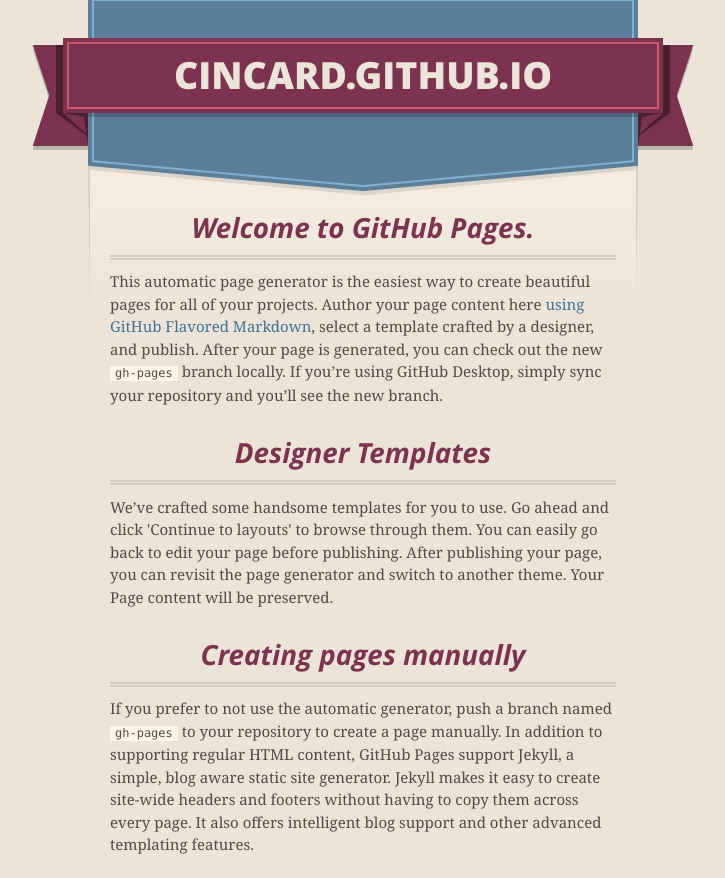
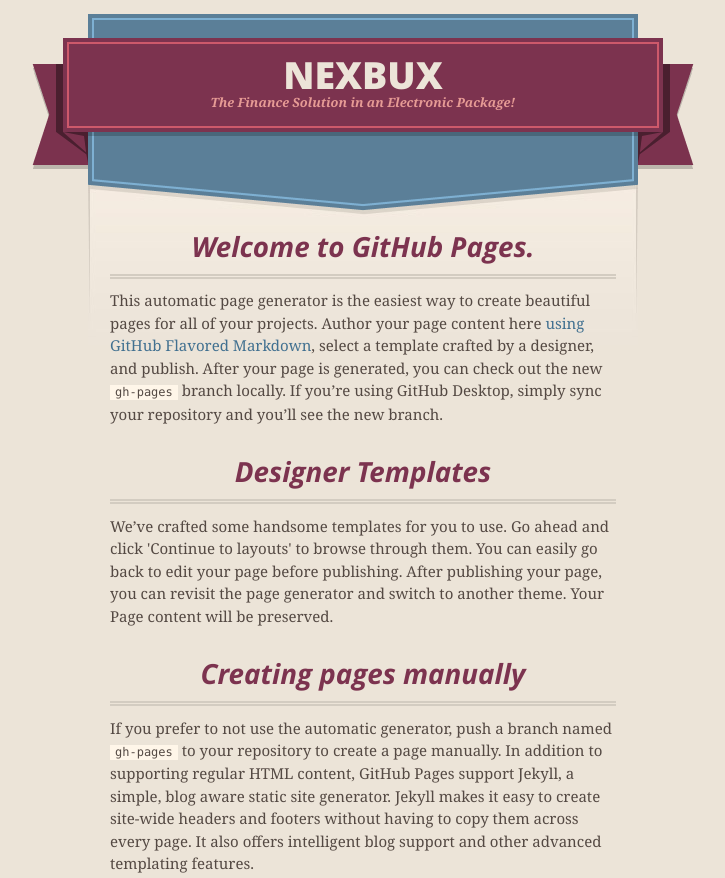
Before and after one commit to CinCard/CinCard.github.io, a plain HTML site: page index.html in a window 1280 px wide. Shown: the top 878 px of the page, without its empty margins (277-1002 px from the left). Drawn offline with nearby package versions, Linux system fonts and the light colour scheme.

Commit message:
Update index.html

```diff
--- a/index.html
+++ b/index.html
@@ -17,7 +17,7 @@
         $('#main_content').headsmart()
       })
     </script>
-    <title>Cincard.GitHub.io by CinCard</title>
+    <title>NexBux | Home</title>
   </head>
 
   <body>
@@ -26,8 +26,8 @@
       <header>
         <span class="ribbon-outer">
           <span class="ribbon-inner">
-            <h1>Cincard.GitHub.io</h1>
-            <h2></h2>
+            <h1>NexBux</h1>
+            <h2>The Finance Solution in an Electronic Package!</h2>
           </span>
           <span class="left-tail"></span>
           <span class="right-tail"></span>
```
